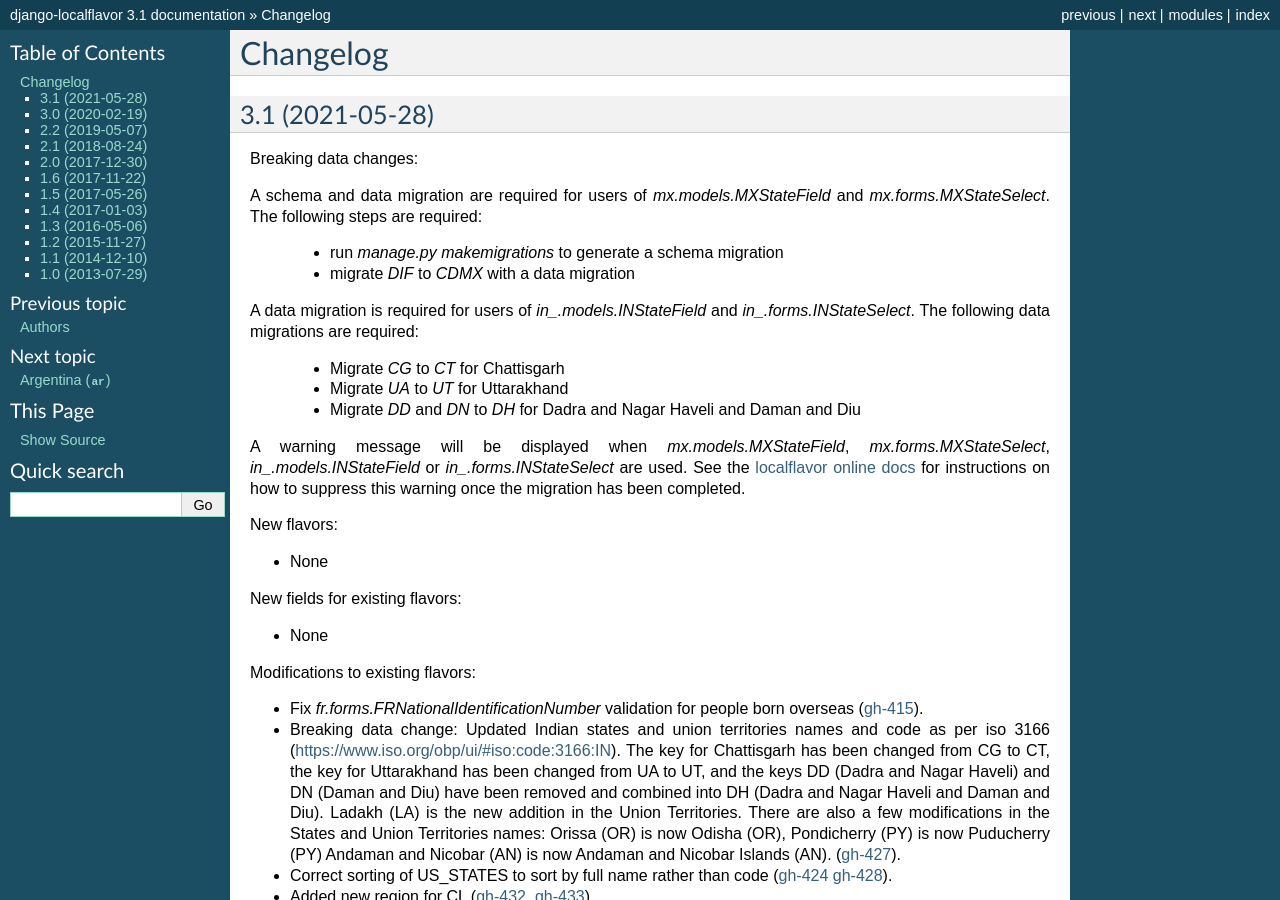
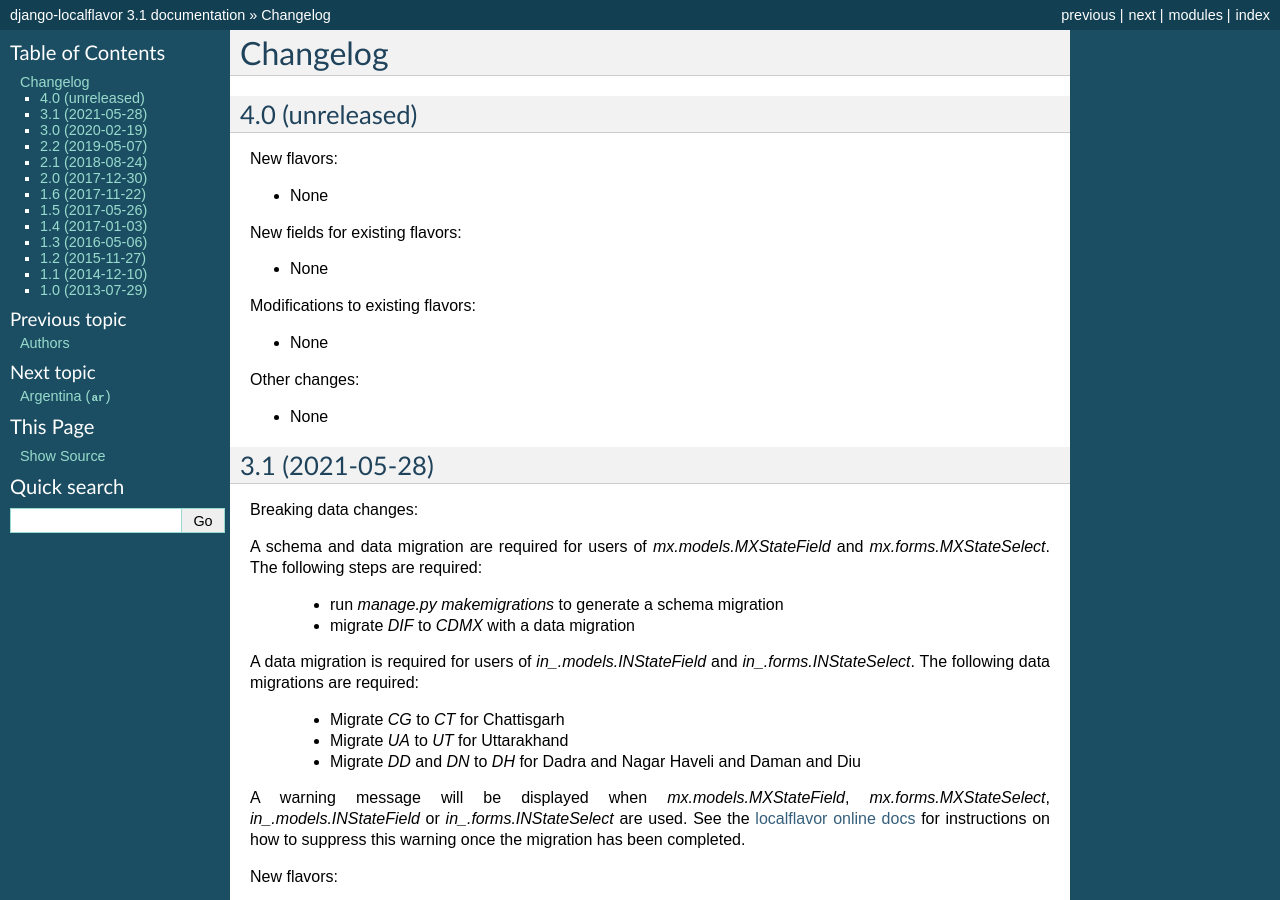
Before and after one commit to django/django-localflavor, a Sphinx documentation site: the page built from docs/changelog.rst, in a window 1280 px wide and 900 px high. Built offline with Sphinx 7.4.7, drawn with Linux system fonts in a browser that asks for light colours.

Commit message:
Add empty changelog entry for 4.0

```diff
--- a/docs/changelog.rst
+++ b/docs/changelog.rst
@@ -1,5 +1,25 @@
 Changelog
 =========
+
+4.0   (unreleased)
+------------------
+
+New flavors:
+
+- None
+
+New fields for existing flavors:
+
+- None
+
+Modifications to existing flavors:
+
+- None
+
+Other changes:
+
+- None
+
 
 3.1   (2021-05-28)
 ------------------
```
